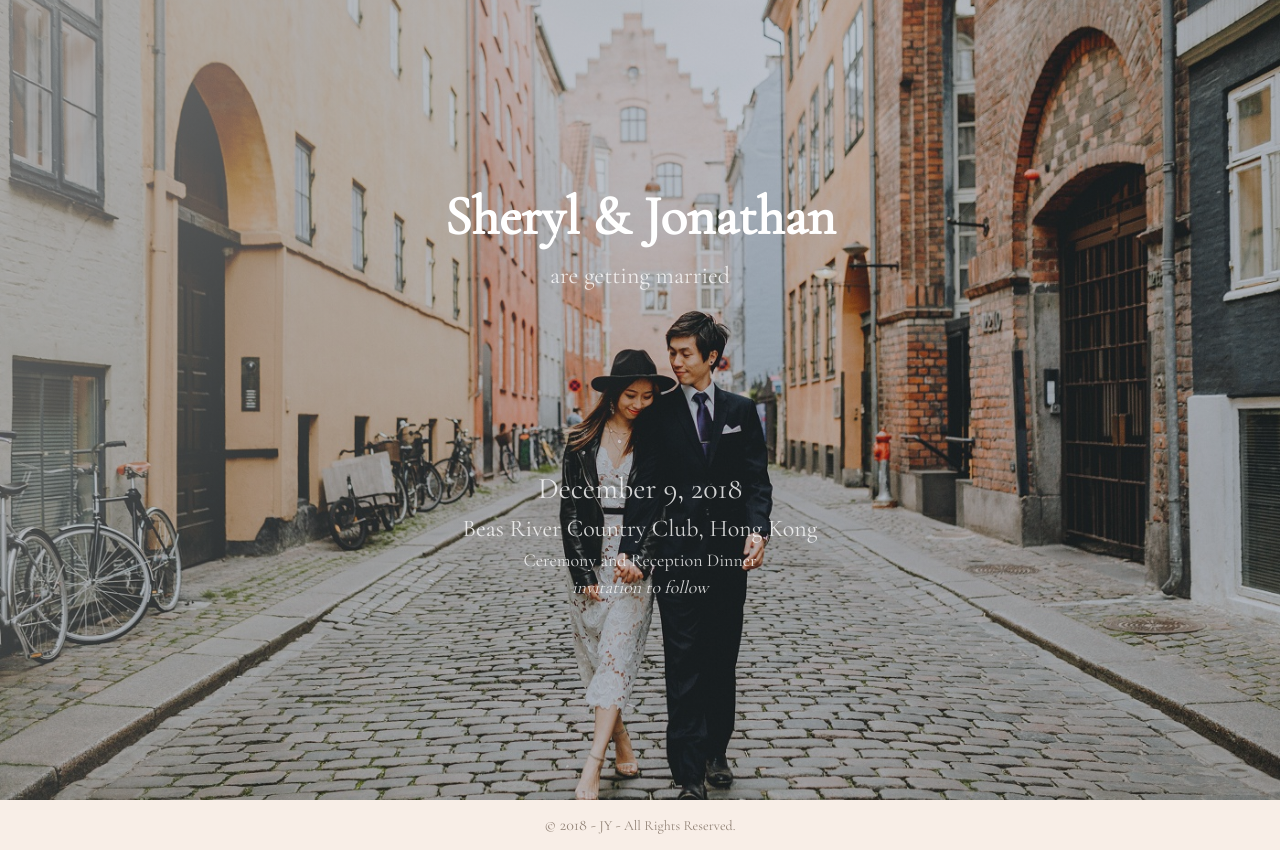
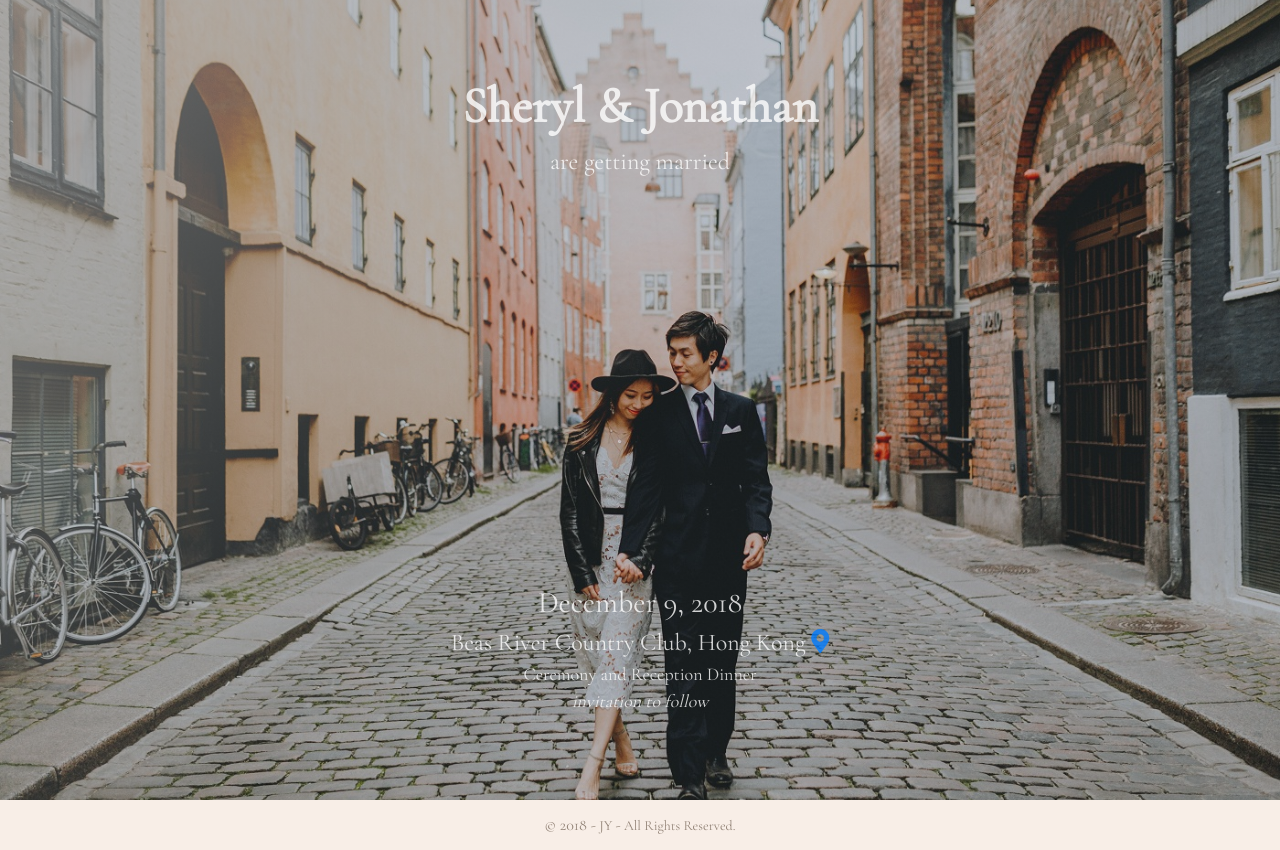
Before and after one commit to jonathanlau0/jy, a plain HTML site: page index.html in a window 1280 px wide. Drawn offline with nearby package versions, Linux system fonts and the light colour scheme.

Commit message:
Update on spacing, Add google maps marker icon

```diff
--- a/banner.css
+++ b/banner.css
@@ -7,6 +7,7 @@
   background: no-repeat center center fixed;
   background-size: cover !important;
   display: flex;
+  /*align-items: flex-start;*/
   align-items: center;
   justify-content: center;
   /*font-family: 'Amiri', serif;*/
--- a/index.html
+++ b/index.html
@@ -1,13 +1,10 @@
 <html land="en">
 	<head>
 	    <meta charset="utf-8">
-	    <!-- Font Awesome 5.0.6 -->
-	    <link rel="stylesheet" href="https://use.fontawesome.com/releases/v5.0.6/css/all.css">
+	    <!-- Font Awesome 5.0.13 -->
+	    <link rel="stylesheet" href="https://use.fontawesome.com/releases/v5.0.13/css/all.css" integrity="sha384-DNOHZ68U8hZfKXOrtjWvjxusGo9WQnrNx2sqG0tfsghAvtVlRW3tvkXWZh58N9jp" crossorigin="anonymous">
 	    <!-- Latest compiled and minified Bootstraps CSS -->
 		<link rel="stylesheet" href="https://maxcdn.bootstrapcdn.com/bootstrap/4.0.0/css/bootstrap.min.css" integrity="sha384-Gn5384xqQ1aoWXA+058RXPxPg6fy4IWvTNh0E263XmFcJlSAwiGgFAW/dAiS6JXm" crossorigin="anonymous">
-		<!-- Google Fonts -->
-		<!-- <link href="https://fonts.googleapis.com/css?family=Oswald" rel="stylesheet">
-		<link href="https://fonts.googleapis.com/css?family=Encode+Sans+Expanded" rel="stylesheet"> -->
 
 		<link rel="stylesheet" type="text/css" href="banner.css">
 	    <link rel="stylesheet" type="text/css" href="footer.css">
@@ -34,15 +31,18 @@
 
     	<div class="banner" id="image-head" style="background-image: linear-gradient(-225deg, rgba(161, 161, 161, 0.7) 0%, rgba(64, 88, 104, 0.2) 50%), url('images/front1.jpg')">
 			<div class="noselect">
-				<h1>Sheryl & Jonathan</h1>
 				<p>
+				<span style="font-size: 50px; font-weight: bold">Sheryl & Jonathan</span><br>
 			    <span>are getting married</span>
 				</p>
-				<br><br>
-			    <!-- <h1>SAVE THE DATE</h1> -->
-			    <p><br><br><br>
+				<br><br><br><br><br><br><br><br><br><br><br><br><br><br><br><br>
+
+			    <p>
+			    	<!-- <br><br><br> -->
 			    <span style="font-size: 30px">December 9, 2018</span><br>
-			    <span class="canselect">Beas River Country Club, Hong Kong</span><br>
+			    <span class="canselect">Beas River Country Club, Hong Kong</span>
+			    <a href="https://www.google.com/maps/place/Beas+River+Country+Club/@22.496412,114.1047823,17z/data=!3m1!4b1!4m5!3m4!1s0x3403f65d4178d1a9:0xd2aa73dc8b0713b3!8m2!3d22.496412!4d114.106971"><i class="fas fa-map-marker-alt"></i></a>
+			    <br>
 			    <span style="font-size: 18px">Ceremony and Reception Dinner</span><br>
 			    <span style="font-size: 18px"><i>invitation to follow</i></span>
 				</p>
```
